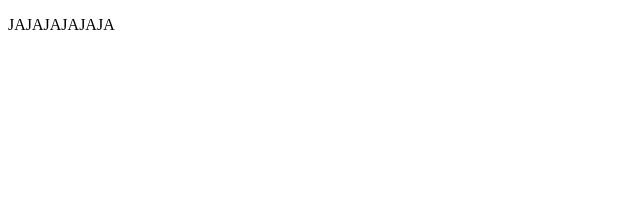
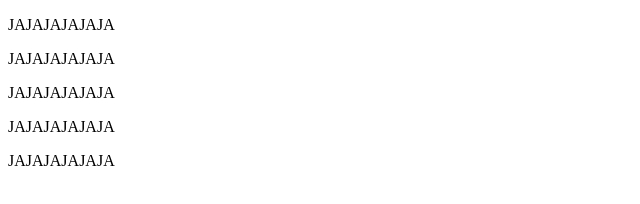
Before and after one commit to Vectorlolo/jeje, a plain HTML site: page index.html in a window 1280 px wide. Shown: the whole page, without its empty margins (0-640 px from the left). Drawn offline with Linux system fonts and the light colour scheme.

Commit message:
segundo punto de control

```diff
--- a/index.html
+++ b/index.html
@@ -4,9 +4,13 @@
     <meta charset="UTF-8">
     <meta name="viewport" content="width=device-width, initial-scale=1.0">
     <meta http-equiv="X-UA-Compatible" content="ie=edge">
-    <title>Document</title>
+    <title>HOla</title>
 </head>
 <body>
+    <p>JAJAJAJAJAJA</p>
+    <p>JAJAJAJAJAJA</p>
+    <p>JAJAJAJAJAJA</p>
+    <p>JAJAJAJAJAJA</p>
     <p>JAJAJAJAJAJA</p>
 
 </body>
```
